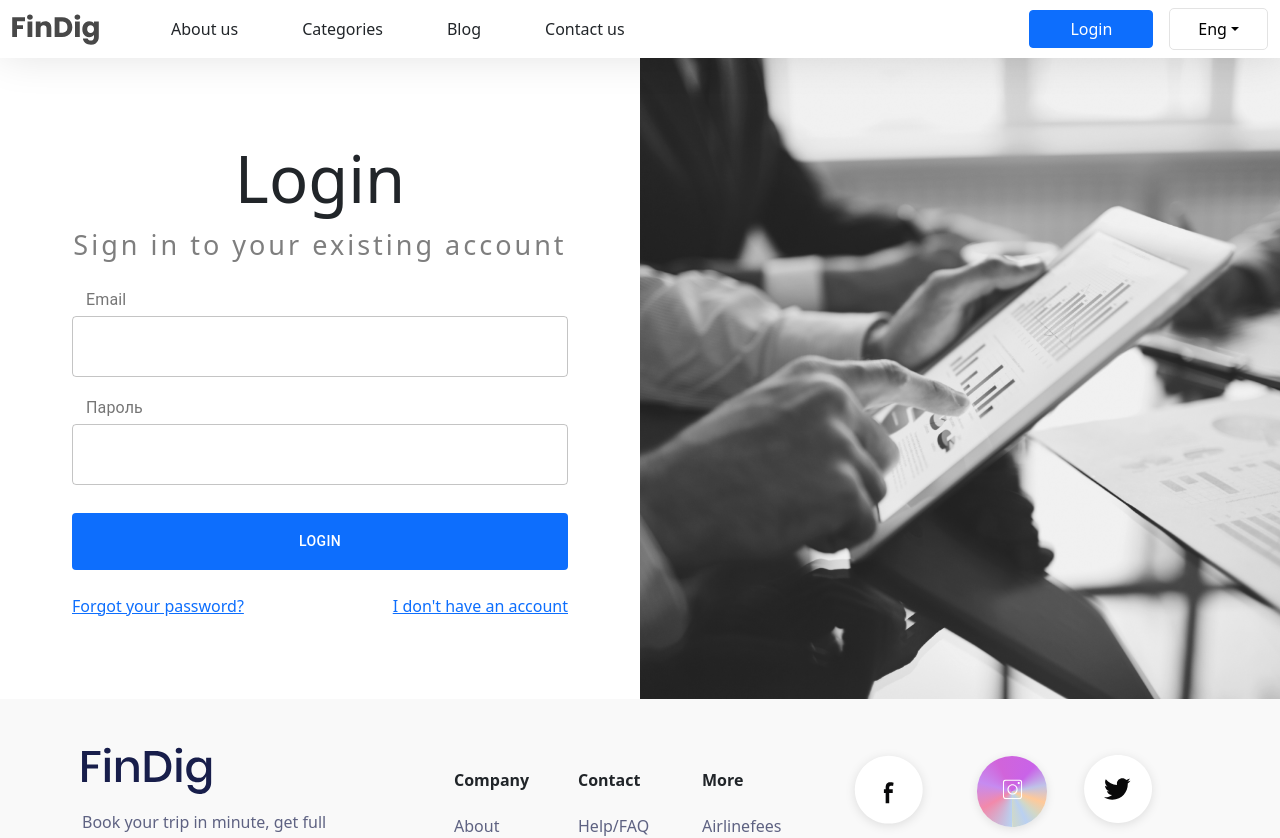
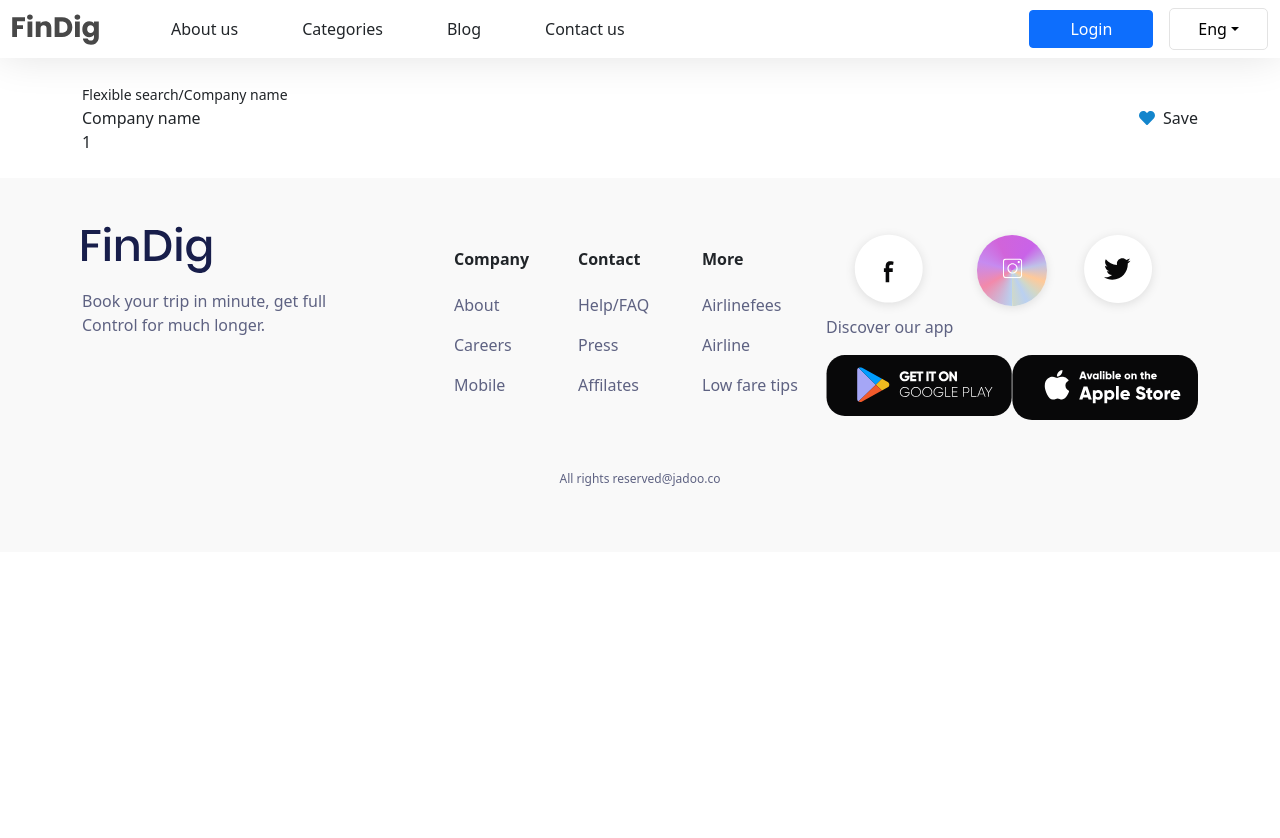
Before and after one commit to OksanaCoder/finDig, a React app: page /companies/1 in a window 1280 px wide. Before the commit this address led to /login. Shown: the top 838 px of the page. After the commit the page ends 800 px from the top, so only its background shows below. Built offline with nearby package versions, Linux system fonts and the light colour scheme.

Commit message:
feat: updates

```diff
--- a/package.json
+++ b/package.json
@@ -6,6 +6,9 @@
         "@babel/core": "7.12.3",
         "@emotion/react": "^11.5.0",
         "@emotion/styled": "^11.3.0",
+        "@fortawesome/fontawesome-svg-core": "^1.2.36",
+        "@fortawesome/free-solid-svg-icons": "^5.15.4",
+        "@fortawesome/react-fontawesome": "^0.1.16",
         "@material-ui/core": "^4.12.3",
         "@mui/material": "^5.0.6",
         "@pmmmwh/react-refresh-webpack-plugin": "0.4.3",
--- a/src/components/AppRouter/index.js
+++ b/src/components/AppRouter/index.js
@@ -1,12 +1,14 @@
-import React from 'react';
-import { Switch, Redirect, useLocation } from 'react-router-dom';
-import { PublicRoute, PrivateRoute } from './Layout.js';
-import HomeContainer from '@containers/HomeContainer';
-import BaseContainer from '@containers/BaseContainer';
-import RegisterPage from '@pages/RegisterPage';
-import './transitions.css';
-import Login from '@pages/LoginPage';
-import Companies from '@components/Companies';
+import React from "react";
+import { Switch, Redirect, useLocation } from "react-router-dom";
+import { PublicRoute, PrivateRoute } from "./Layout.js";
+import HomeContainer from "@containers/HomeContainer";
+import BaseContainer from "@containers/BaseContainer";
+import RegisterPage from "@pages/RegisterPage";
+import CompanyDetails from "@components/CompanyDetails";
+import "./transitions.css";
+import Login from "@pages/LoginPage";
+import Companies from "@components/Companies";
+import { companies } from "../Companies/companies";
 
 const AppRouter = () => {
   let location = useLocation();
@@ -15,14 +17,26 @@ const AppRouter = () => {
     <>
       <Switch location={location}>
         <PublicRoute exact path="/login" component={() => <Login />} />
-        <PublicRoute exact path="/register" component={() => <RegisterPage />} />
+        <PublicRoute
+          exact
+          path="/register"
+          component={() => <RegisterPage />}
+        />
         <PublicRoute exact path="/companies" component={() => <Companies />} />
+        <PublicRoute
+          exact
+          path="/companies/:id"
+          component={() => (
+            <CompanyDetails
+
+            />
+          )}
+        />
         {/* <PublicRoute exact path="/register" component={() => <Register />} /> */}
-
 
         <PrivateRoute
           exact
-          path={['/']}
+          path={["/"]}
           component={() => (
             <BaseContainer>
               <HomeContainer />
--- a/src/components/Companies/companies.js
+++ b/src/components/Companies/companies.js
@@ -1,71 +1,81 @@
 export const companies = [
+  { id: 1,
+    title: "Company title",
+    text: "Nec sem orci, turpis quam. Felis velit urna tellus lorem turpis urna lacinia non faucibus.",
+    price: 10000,
+    img: "assets/images/1.svg",
+  },
+  { id: 2 ,
+    title: "Company title",
+    text: "Nec sem orci, turpis quam. Felis velit urna tellus lorem turpis urna lacinia non faucibus.",
+    price: 10000,
+    img: "assets/images/2.svg",
+  },
   {
+    id: 3,
+    title: "Company title",
+    text: "Nec sem orci, turpis quam. Felis velit urna tellus lorem turpis urna lacinia non faucibus.",
+    price: 10000,
+    img: "assets/images/3.svg",
+  },
+  {
+    id: 4,
+    title: "Company title",
+    text: "Nec sem orci, turpis quam. Felis velit urna tellus lorem turpis urna lacinia non faucibus.",
+    price: 10000,
+    img: "assets/images/4.svg",
+  },
+  {
+    id: 5 ,
     title: "Company title",
     text: "Nec sem orci, turpis quam. Felis velit urna tellus lorem turpis urna lacinia non faucibus.",
     price: 10000,
     img: "assets/images/1.svg",
   },
   {
+    id: 6,
     title: "Company title",
     text: "Nec sem orci, turpis quam. Felis velit urna tellus lorem turpis urna lacinia non faucibus.",
     price: 10000,
     img: "assets/images/2.svg",
   },
   {
+    id: 7,
     title: "Company title",
     text: "Nec sem orci, turpis quam. Felis velit urna tellus lorem turpis urna lacinia non faucibus.",
     price: 10000,
     img: "assets/images/3.svg",
   },
   {
+    id: 8,
     title: "Company title",
     text: "Nec sem orci, turpis quam. Felis velit urna tellus lorem turpis urna lacinia non faucibus.",
     price: 10000,
     img: "assets/images/4.svg",
   },
   {
+    id: 9,
     title: "Company title",
     text: "Nec sem orci, turpis quam. Felis velit urna tellus lorem turpis urna lacinia non faucibus.",
     price: 10000,
     img: "assets/images/1.svg",
   },
   {
+    id: 10,
     title: "Company title",
     text: "Nec sem orci, turpis quam. Felis velit urna tellus lorem turpis urna lacinia non faucibus.",
     price: 10000,
     img: "assets/images/2.svg",
   },
   {
+    id: 11,
     title: "Company title",
     text: "Nec sem orci, turpis quam. Felis velit urna tellus lorem turpis urna lacinia non faucibus.",
     price: 10000,
     img: "assets/images/3.svg",
   },
   {
-    title: "Company title",
-    text: "Nec sem orci, turpis quam. Felis velit urna tellus lorem turpis urna lacinia non faucibus.",
-    price: 10000,
-    img: "assets/images/4.svg",
-  },
-  {
-    title: "Company title",
-    text: "Nec sem orci, turpis quam. Felis velit urna tellus lorem turpis urna lacinia non faucibus.",
-    price: 10000,
-    img: "assets/images/1.svg",
-  },
-  {
-    title: "Company title",
-    text: "Nec sem orci, turpis quam. Felis velit urna tellus lorem turpis urna lacinia non faucibus.",
-    price: 10000,
-    img: "assets/images/2.svg",
-  },
-  {
-    title: "Company title",
-    text: "Nec sem orci, turpis quam. Felis velit urna tellus lorem turpis urna lacinia non faucibus.",
-    price: 10000,
-    img: "assets/images/3.svg",
-  },
-  {
+    id: 12,
     title: "Company title",
     text: "Nec sem orci, turpis quam. Felis velit urna tellus lorem turpis urna lacinia non faucibus.",
     price: 10000,
--- /dev/null
+++ b/src/components/CompanyDetails/index.js
@@ -0,0 +1,45 @@
+import React from 'react'
+import { Container, Row, Col } from 'react-bootstrap'
+import { FontAwesomeIcon } from '@fortawesome/react-fontawesome'
+import { faHeart } from '@fortawesome/free-solid-svg-icons'
+import '@styles/components/Companies.css'
+import { useParams } from 'react-router-dom'
+
+const CompanyDetails = () => {
+    const { id } = useParams();
+    return (
+        <>
+          <Container className='py-4'>
+              <small>Flexible search/Company name</small>
+              <Row>
+                <Col lg={6} md={6} sm={6} xs={6}>
+                 Company name
+                </Col>
+                <Col lg={6} md={6} sm={6} xs={6} className='text-right'>
+                <FontAwesomeIcon icon={faHeart} className='me-2 blue-color'/>Save</Col>
+              </Row>
+              <Row>
+              <Col lg={8} md={8} sm={12} xs={12}>
+                  <Row>
+                  <Col lg={6} md={6} sm={6} xs={6}>
+                  {/* <img alt="" src={} /> */}
+                 {id}
+                </Col>
+                <Col lg={6} md={6} sm={6} xs={6}>
+                  {/* <img alt="" src={props.location.state.products.img} /> */}
+                </Col>
+                  </Row>
+
+
+                </Col>
+                <Col lg={4} md={4} sm={12} xs={12}>
+
+                </Col>
+              </Row>
+          </Container>
+        </>
+    )
+}
+
+
+export default CompanyDetails
--- a/src/components/CompanyItem/index.js
+++ b/src/components/CompanyItem/index.js
@@ -1,9 +1,13 @@
 import React, { useEffect, useState } from "react";
 import { Col, Container, Row } from "react-bootstrap";
+import { Link } from 'react-router-dom';
 import "@styles/components/Companies.css";
+import { useLocation } from 'react-router-dom'
+
 
 const CompanyItem = (props) => {
   const [companies, setCompanies] = useState(props.companies);
+
 
   console.log(companies, "companies");
 
@@ -16,7 +20,11 @@ const CompanyItem = (props) => {
               return (
                 <Col lg={3} md={6} sm={12} xs={12} className='p-2'>
 
-                    <img src={item.img} alt="" width="100%" className='my-2'/>
+                 <Link to={{
+                     pathname: `/companies/${item.id}`,
+                 }}
+                 ><img src={item.img} alt="" width="100%" className='my-2'/></Link>
+
                     <div className="flex-between">
                     <h6 className='title'>{item.title}</h6>
                     <h6 className='blue font-middle'>{item.price} $</h6>
--- a/src/styles/components/Companies.css
+++ b/src/styles/components/Companies.css
@@ -45,3 +45,6 @@
 .font-middle {
     font-weight: 300;
 }
+.blue-color {
+    color: #1385CC;
+}
```
Also changed, not shown: 1 other file (tests, documents, lock files or other folders).
